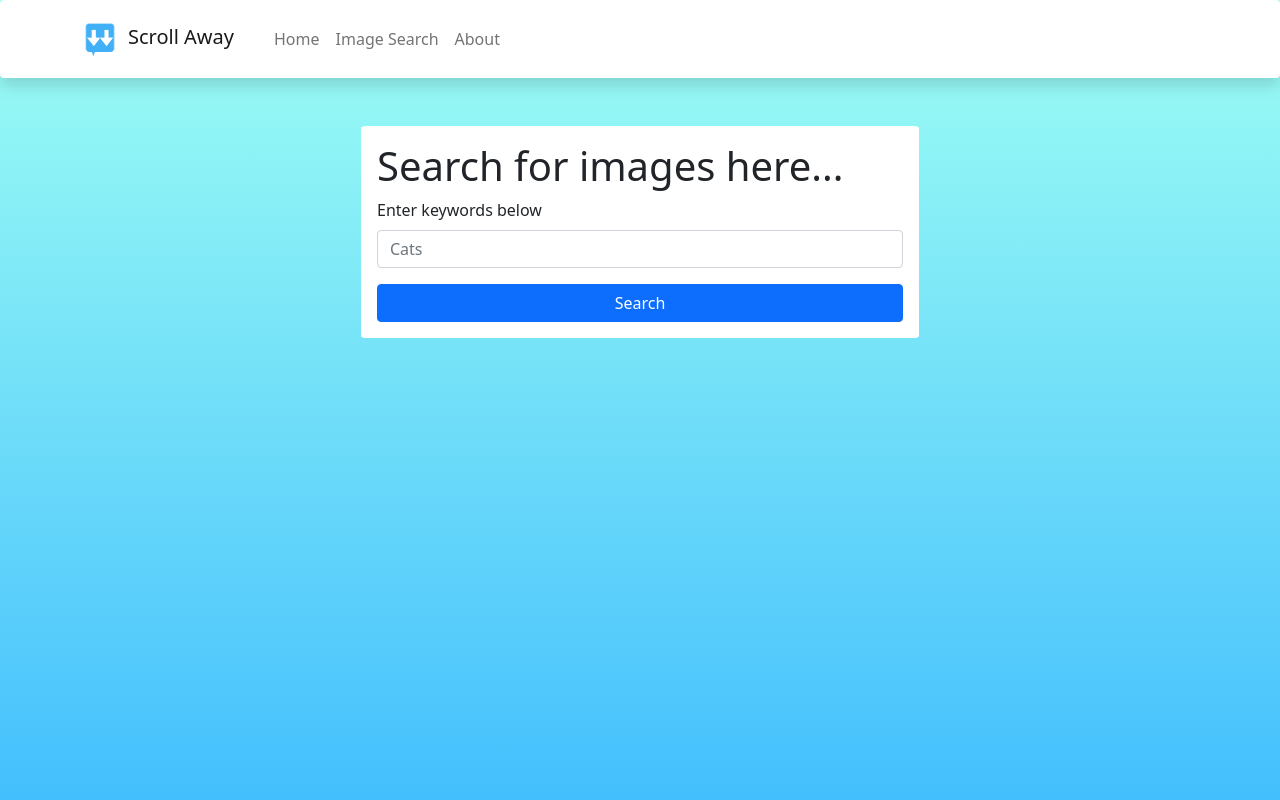
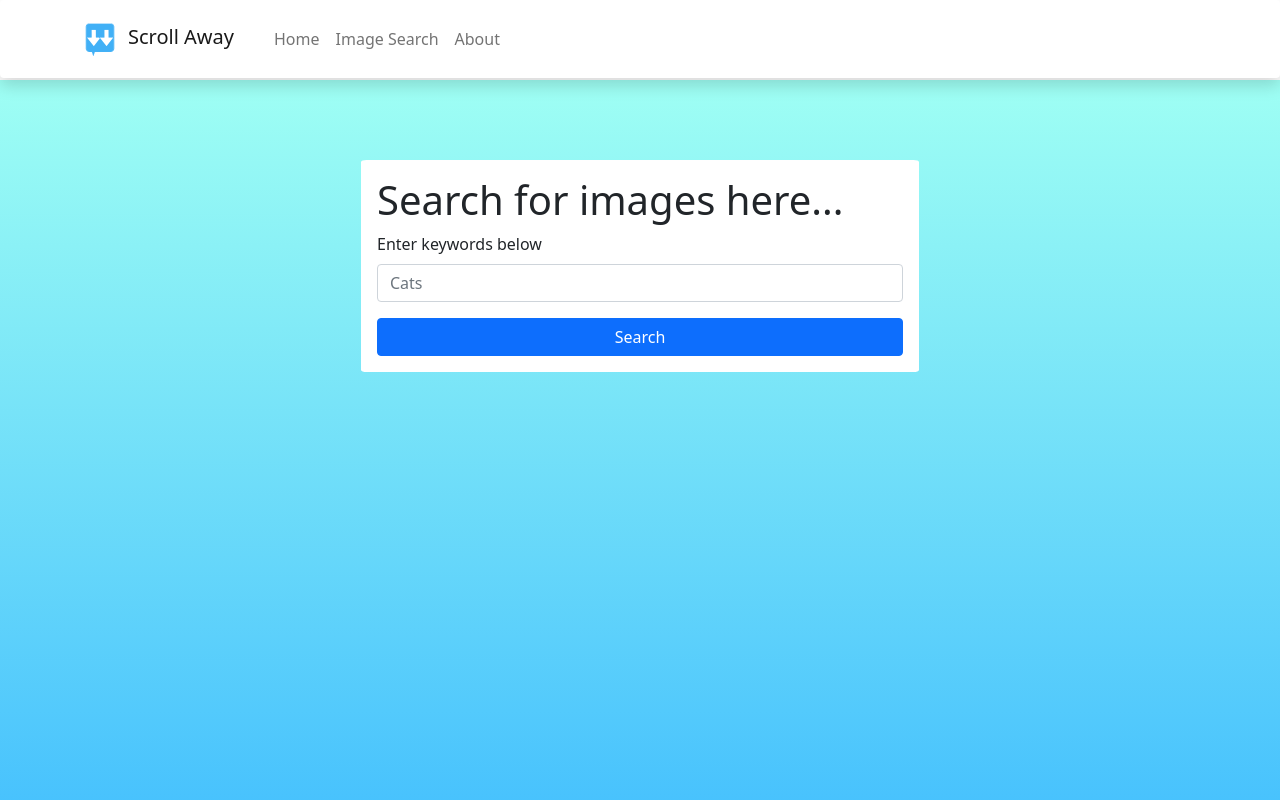
Before and after one commit to egidijusbizas/nebeprisisrkolindaliaudavome, a React (Create React App) app: page /search in a window 1280 px wide. Shown: the top 800 px of the page. Built offline with nearby package versions, Linux system fonts and the light colour scheme; no server answers.

Commit message:
layout fixes

```diff
--- a/src/App.css
+++ b/src/App.css
@@ -36,3 +36,8 @@
 .sticky {
     position: sticky;
 }
+
+.content {
+    margin-top: 5rem;
+    padding-top: 5rem;
+}
--- a/src/App.js
+++ b/src/App.js
@@ -9,7 +9,9 @@ import Routing from './pages/Routing';
 const App = () => (
   <div className='App'>
     <Navigation />
-    <Routing />
+    <div className='content'>
+      <Routing />
+    </div>
   </div>
 );
 
--- a/src/components/Gallery/Gallery.css
+++ b/src/components/Gallery/Gallery.css
@@ -5,7 +5,6 @@
   grid-gap: 2rem;
   grid-auto-rows: minmax(50px, auto);
   justify-content: center;
-  padding: 2rem;
   }
 
 
--- a/src/components/Navigation/Navigation.css
+++ b/src/components/Navigation/Navigation.css
@@ -1,3 +1,13 @@
+.parent {
+    position: fixed;
+    top: 0;
+    left: 0;
+    margin: auto;
+    width: 100%;
+    z-index: 1;
+  }
+
+
 .navbar__logo {
     margin-right: 10px;
 }
--- a/src/components/Navigation/Navigation.jsx
+++ b/src/components/Navigation/Navigation.jsx
@@ -9,7 +9,7 @@ import { Link } from 'react-router-dom';
 
 function Navigation() {
   return (
-    <div className='navigation'>
+    <div className='parent navigation'>
       <Navbar bg='light' expand='lg' className='sticky-top shadow p-3 mb-5 bg-white rounded sticky'>
         <Container>
           <div className='navbar-brand'>
```
